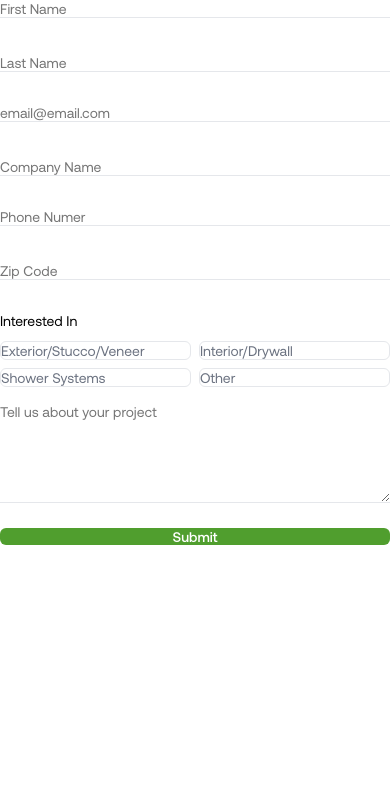
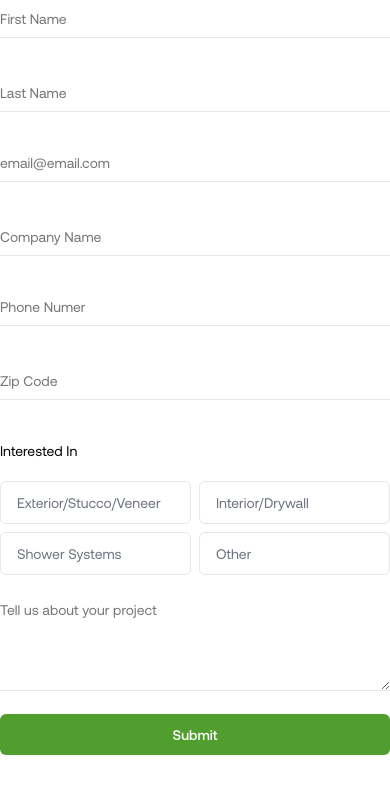
Before and after one commit to honterplatform/Final-hydro, a React (Vite) app: page /form in a window 390 px wide. Shown: the top 794 px of the page. Built offline with nearby package versions, Linux system fonts and the light colour scheme; no server answers.

Commit message:
Remove all padding from form and set mobile breakpoint to 390px

```diff
--- a/src/pages/FormPage.jsx
+++ b/src/pages/FormPage.jsx
@@ -103,7 +103,7 @@ const FormPage = () => {
 
   const inputStyle = {
     width: '100%',
-    padding: 0,
+    padding: '10px 0',
     marginBottom: '16px',
     border: 'none',
     borderBottom: '1px solid #e5e7eb',
@@ -134,7 +134,7 @@ const FormPage = () => {
         padding: 0
       }}>
         {submitSuccess ? (
-          <div style={{ textAlign: 'center', padding: 0 }}>
+          <div style={{ textAlign: 'center', padding: '20px 0' }}>
             <h2 style={{
               color: '#509E2E',
               marginBottom: '10px',
@@ -245,7 +245,7 @@ const FormPage = () => {
               {/* Interested In Multi-Select */}
               <div style={{ marginBottom: '16px' }}>
                 <div style={{
-                  padding: 0,
+                  padding: '10px 0',
                   fontSize: '14px',
                   color: '#000000',
                   fontFamily: 'Aeonik, sans-serif',
@@ -268,7 +268,7 @@ const FormPage = () => {
                         onClick={() => handleInterestedInToggle(option)}
                         style={{
                           width: '100%',
-                          padding: 0,
+                          padding: '12px 16px',
                           textAlign: 'left',
                           backgroundColor: isSelected ? 'rgba(80, 158, 46, 0.2)' : 'transparent',
                           color: isSelected ? '#509E2E' : '#6b7280',
@@ -338,7 +338,7 @@ const FormPage = () => {
                 disabled={isSubmitting}
                 style={{
                   width: '100%',
-                  padding: 0,
+                  padding: '12px 16px',
                   backgroundColor: '#509E2E',
                   color: 'white',
                   border: 'none',
```
